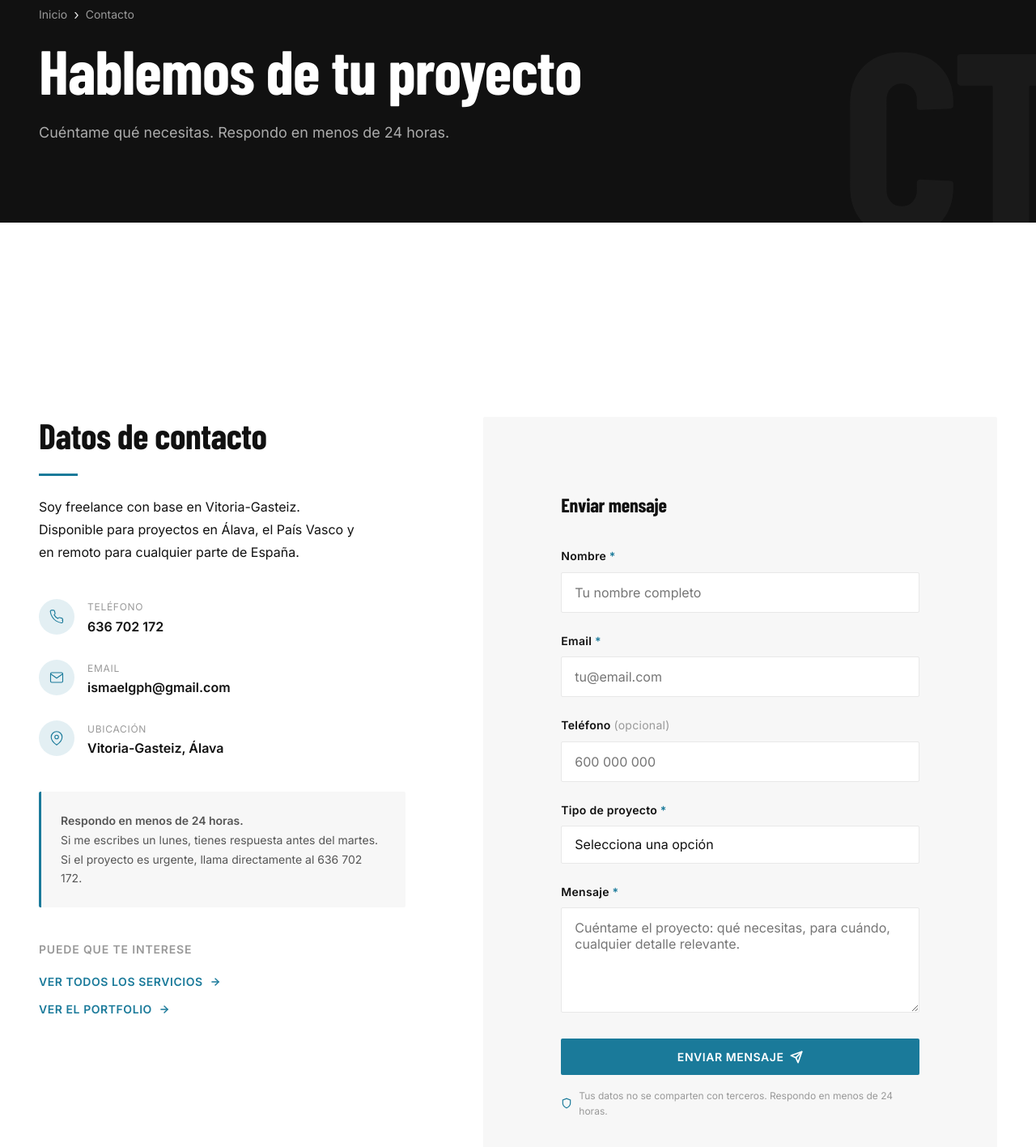
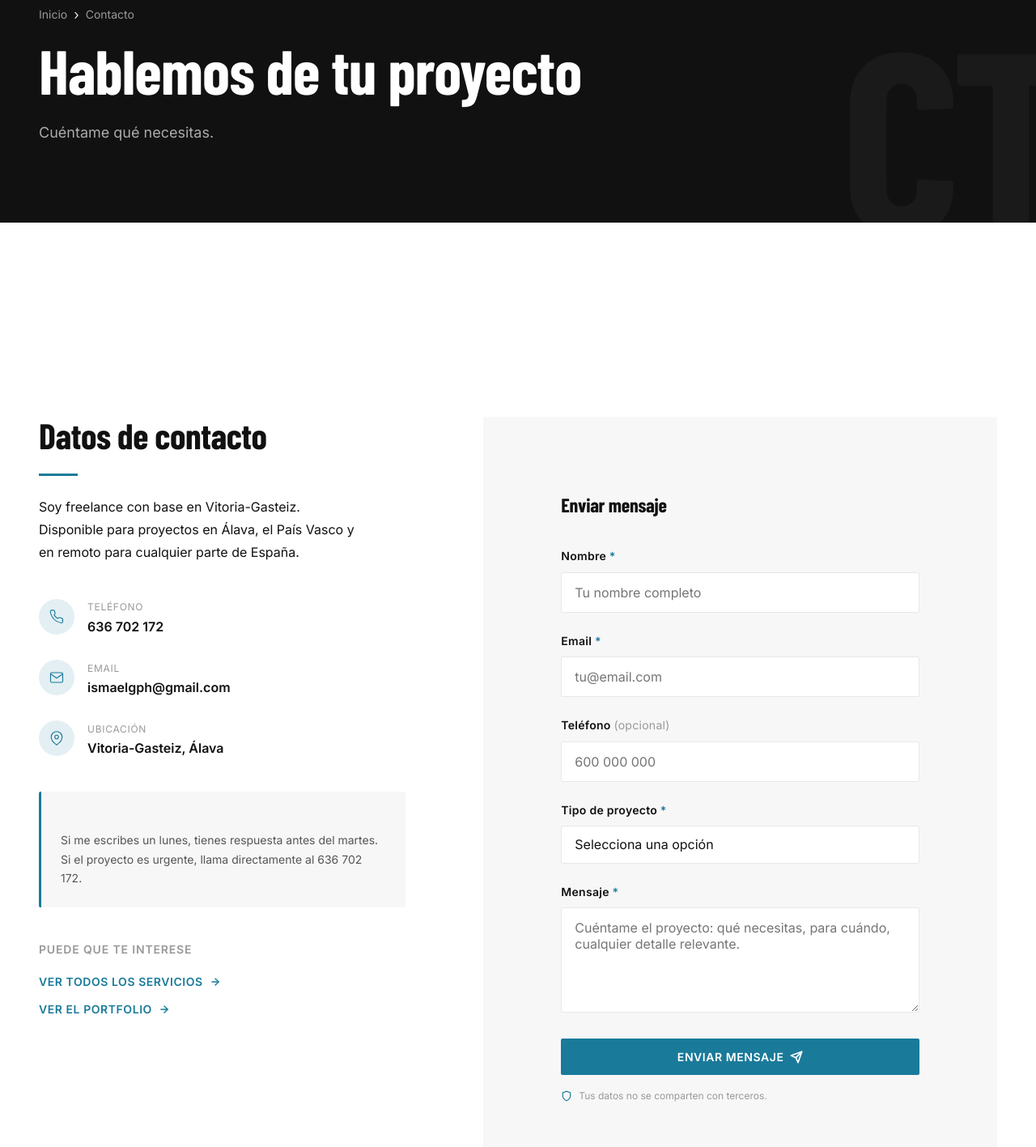
Before and after one commit to Icehands2023/ismael-portfolio, a plain HTML site: page pages/contacto.html in a window 1280 px wide. Shown: the part 179-1596 px from the top of the page at 81% size. Drawn offline with nearby package versions, Linux system fonts and the light colour scheme; a web font is replaced by a local one.

```diff
--- a/pages/contacto.html
+++ b/pages/contacto.html
@@ -55,7 +55,7 @@
           <span aria-current="page">Contacto</span>
         </nav>
         <h1 class="reveal">Hablemos de tu proyecto</h1>
-        <p class="reveal reveal-delay-1">Cuéntame qué necesitas. Respondo en menos de 24 horas.</p>
+        <p class="reveal reveal-delay-1">Cuéntame qué necesitas. </p>
       </div>
     </section>
 
@@ -102,7 +102,7 @@
             <!-- Trust signals -->
             <div style="margin-top:2.5rem; padding:1.5rem; background:var(--off-white); border-radius:2px; border-left:3px solid var(--teal);">
               <p style="font-size:var(--text-sm); color:#555; margin:0; line-height:1.7;">
-                <strong>Respondo en menos de 24 horas.</strong><br>
+                <strong></strong><br>
                 Si me escribes un lunes, tienes respuesta antes del martes. Si el proyecto es urgente, llama directamente al 636 702 172.
               </p>
             </div>
@@ -202,7 +202,7 @@
 
               <div class="form-trust">
                 <svg xmlns="http://www.w3.org/2000/svg" viewBox="0 0 24 24"><path d="M12 22s8-4 8-10V5l-8-3-8 3v7c0 6 8 10 8 10z"/></svg>
-                Tus datos no se comparten con terceros. Respondo en menos de 24 horas.
+                Tus datos no se comparten con terceros.
               </div>
 
             </form>
```
Also changed, not shown: blog/alkhe-identidad-corporativa-arquitectura/index.html (+1 -1 lines), blog/blog-index.html (+1 -1 lines), blog/index.html (+1 -1 lines), pages/servicios.html (+1 -1 lines), pages/sobre-mi.html (+1 -1 lines), portfolio/fotografia/index.html (+1 -1 lines), portfolio/index.html (+1 -1 lines), 1 other file.
